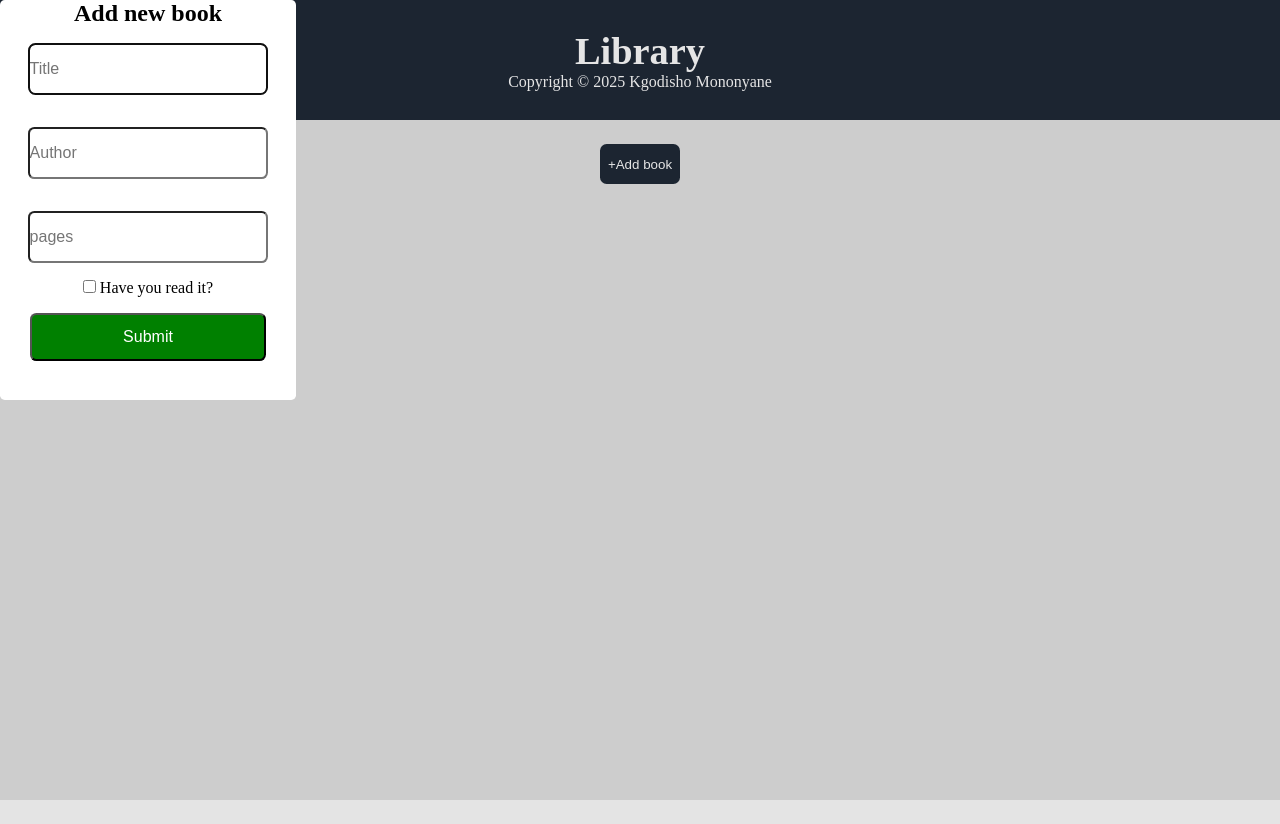
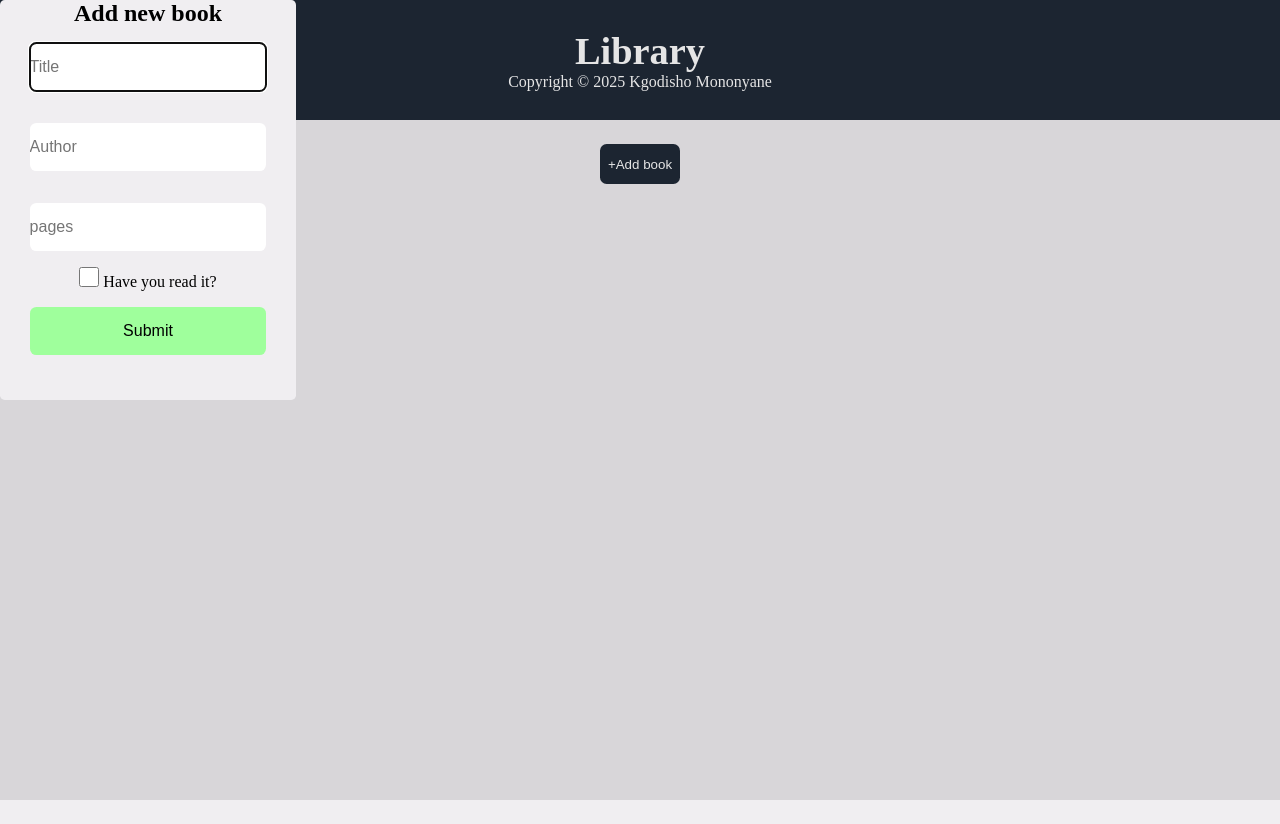
Before and after one commit to Kgodisho-Mononyane/library-odin, a plain HTML site: page index.html in a window 1280 px wide. Both pictures are taken after a click on the button "+Add book". Drawn offline with Linux system fonts and the light colour scheme.

Commit message:
adjust color styling of dialog box elements

```diff
--- a/style.css
+++ b/style.css
@@ -6,12 +6,13 @@
     --background-blue: #1F2937;
     --background-blue-hover: #3f4f66;
     --background-blue-active: #647894;
-    --background-gray: rgb(228, 228, 228);
+    --background-gray: #f0eef1;
     --background-white: white;
-    --positive-green: green;
+    --background-black: black;
+    --positive-green: #9fff9c;
     --positive-green-hover: greenyellow;
     --positive-green-active: lightgreen;
-    --negative-red: red;
+    --negative-red: #ff7070;
     --negative-red-hover: rgb(228, 42, 42);
     --negative-red-hover: rgb(212, 51, 51);
 
@@ -72,7 +73,7 @@ header {
     width: 18.5rem;
     border: none;
     border-radius: 0.3em;
-    background-color: var(--background-white);
+    background-color: var(--background-gray);
 }
 
 .dialog-input {
@@ -81,6 +82,12 @@ header {
     margin: 1em 1em 1em 1em;
     border-radius: 0.4em;
     font-size: 1em;
+    border: none;
+}
+
+#read-checkbox {
+    height: 1.5em;
+    width: 1.5em;
 }
 
 #form {
@@ -92,7 +99,7 @@ header {
 
 #submit-btn {
     background-color: var(--positive-green);
-    color: var(--background-white);
+    color: var(--background-black);
 }
 
 #submit-btn:hover {
```
